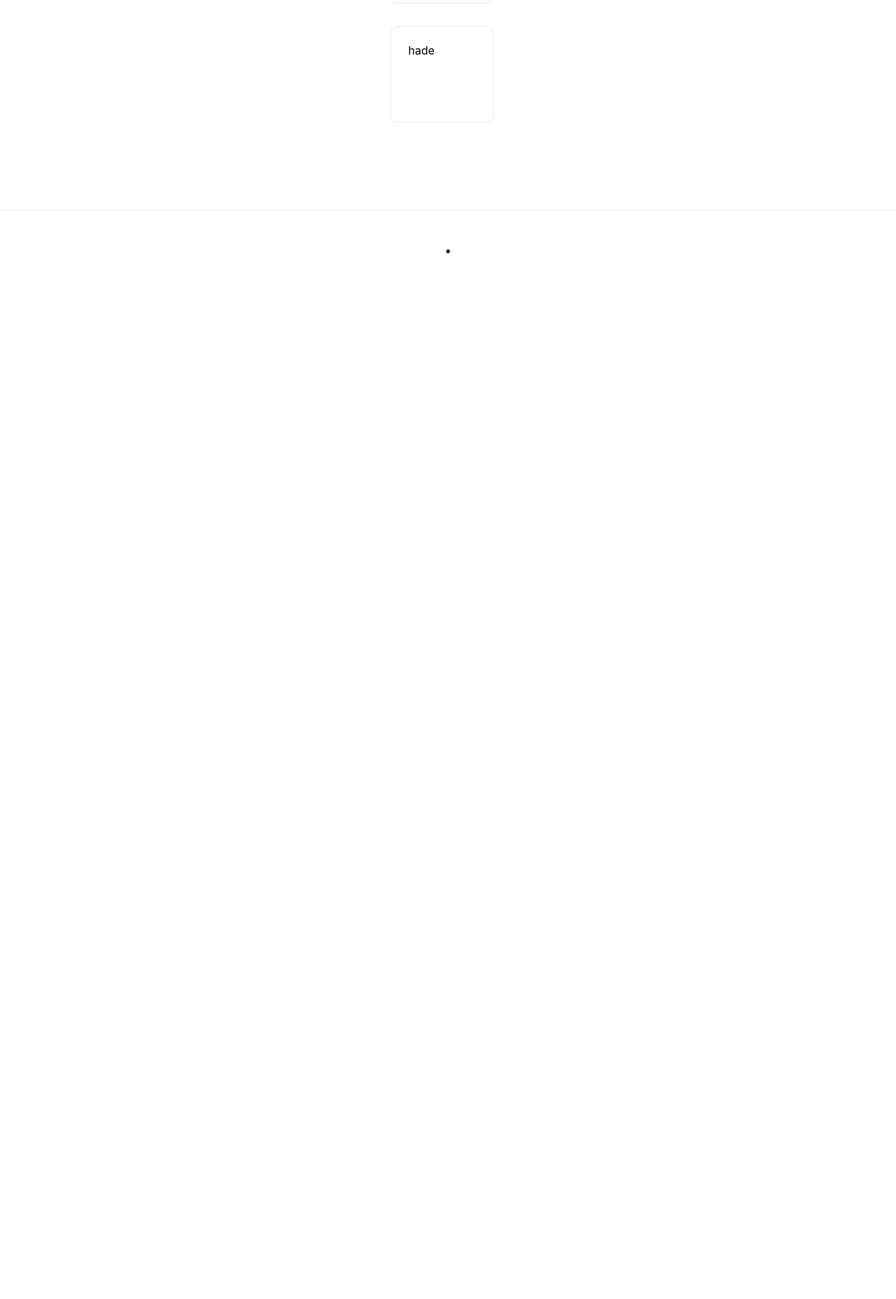
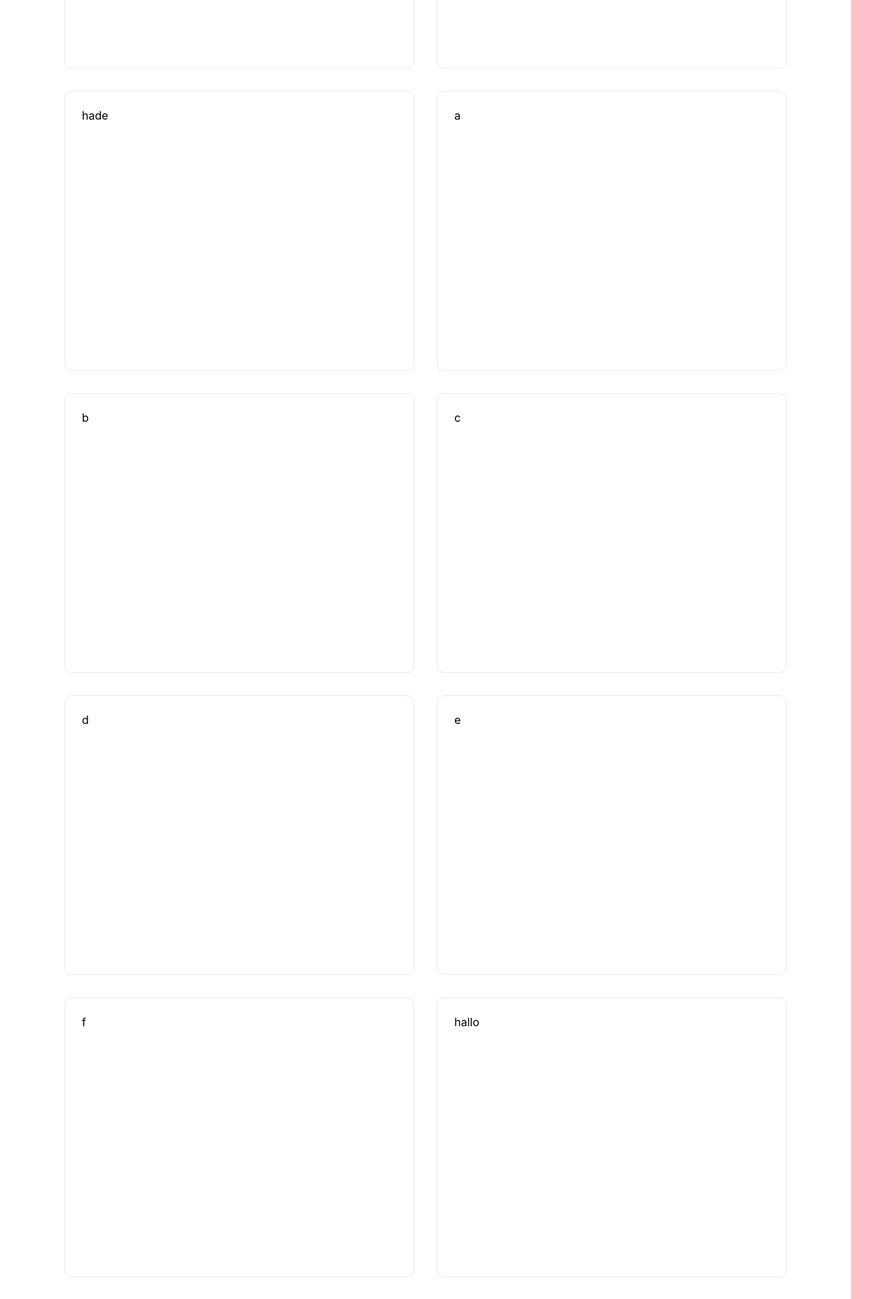
Before and after one commit to amalieeh/assessment-support, a Next.js app: page /assessment in a window 1280 px wide. Shown: the part 400-2257 px from the top of the page at 70% size. Before the commit the page ends 800 px from the top, so only its background shows below. Built offline with nearby package versions, Linux system fonts and the light colour scheme.

Commit message:
WIP: displaying different numbers of cards

```diff
--- a/pages/assessment.tsx
+++ b/pages/assessment.tsx
@@ -5,7 +5,7 @@ import Textbox from "../components/textbox";
 
 const Assessment: NextPage = () => {
 
-  let answers: string[] = ['hallo', 'hei', 'hade']
+  let answers: string[] = ['hallo', 'hei', 'hade','a', 'b', 'c', 'd', 'e', 'f', 'hallo', 'hei', 'hade','a', 'b', 'c', 'd', 'e', 'f','hallo', 'hei', 'hade','a', 'b', 'c', 'd', 'e', 'f']
 
   return (
     <div className={styles.container}>
@@ -14,12 +14,10 @@ const Assessment: NextPage = () => {
         </h1>
       <main className={styles.main}>
         <div className={styles.wrapper}>
-        <div className={styles.grid}>
-          {answers.map((answer: string) => <Textbox text={answer}/>)}
-
-        </div>
-        <div className={styles.next}>
-        </div>
+          <div className={styles.grid}>
+            {answers.map((answer: string) => <Textbox text={answer}/>)}
+          </div>
+          <div className={styles.next}/>
         </div>
       </main>
       <footer className={styles.footer}>
--- a/styles/Home.module.css
+++ b/styles/Home.module.css
@@ -87,8 +87,8 @@
   border: 1px solid #eaeaea;
   border-radius: 10px;
   transition: color 0.15s ease, border-color 0.15s ease;
-  width: 45%;
-  height: 45%;
+  width: 500px;
+  height: 400px;
 }
 
 .card h2 {
--- a/styles/assessment.module.css
+++ b/styles/assessment.module.css
@@ -5,7 +5,6 @@
   align-items: center;
   height: 100vh;
 }
-
 
 .main {
   flex: 1;
@@ -17,10 +16,11 @@
 .footer {
   width: 100%;
   height: 100px;
-  border-top: 1px solid #eaeaea;
+  /* border-top: 1px solid #eaeaea; */
   display: flex;
   justify-content: center;
   align-items: center;
+  background-color: orange;
 }
 
 .next {
@@ -28,6 +28,7 @@
   justify-content: center;
   align-items: center;
   display: flex;
+  background-color: pink;
 }
 
 .wrapper {
@@ -36,32 +37,8 @@
 
 .grid {
   display: flex;
-  /* align-items: center; */
+  align-items: center;
   justify-content: center;
   flex-wrap: wrap;
   max-width: 95%;
 }
-
-.card {
-  margin: 1rem;
-  padding: 1.5rem;
-  text-align: left;
-  color: inherit;
-  text-decoration: none;
-  border: 1px solid #eaeaea;
-  border-radius: 10px;
-  transition: color 0.15s ease, border-color 0.15s ease;
-  width: 30%;
-  height: 45%;
-}
-
-.card h2 {
-  margin: 0 0 1rem 0;
-  font-size: 1.5rem;
-}
-
-.card p {
-  margin: 0;
-  font-size: 1.25rem;
-  line-height: 1.5;
-}
```
